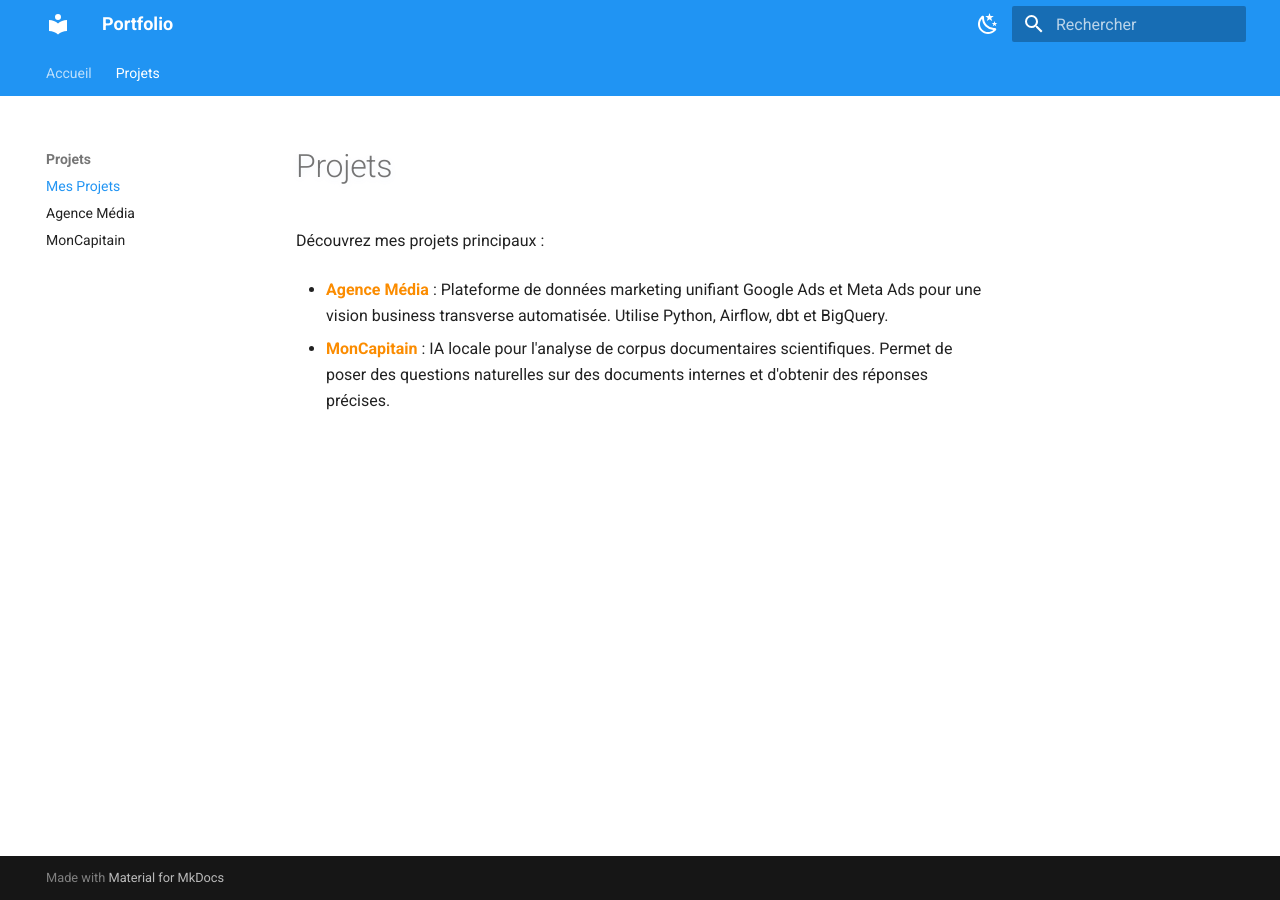
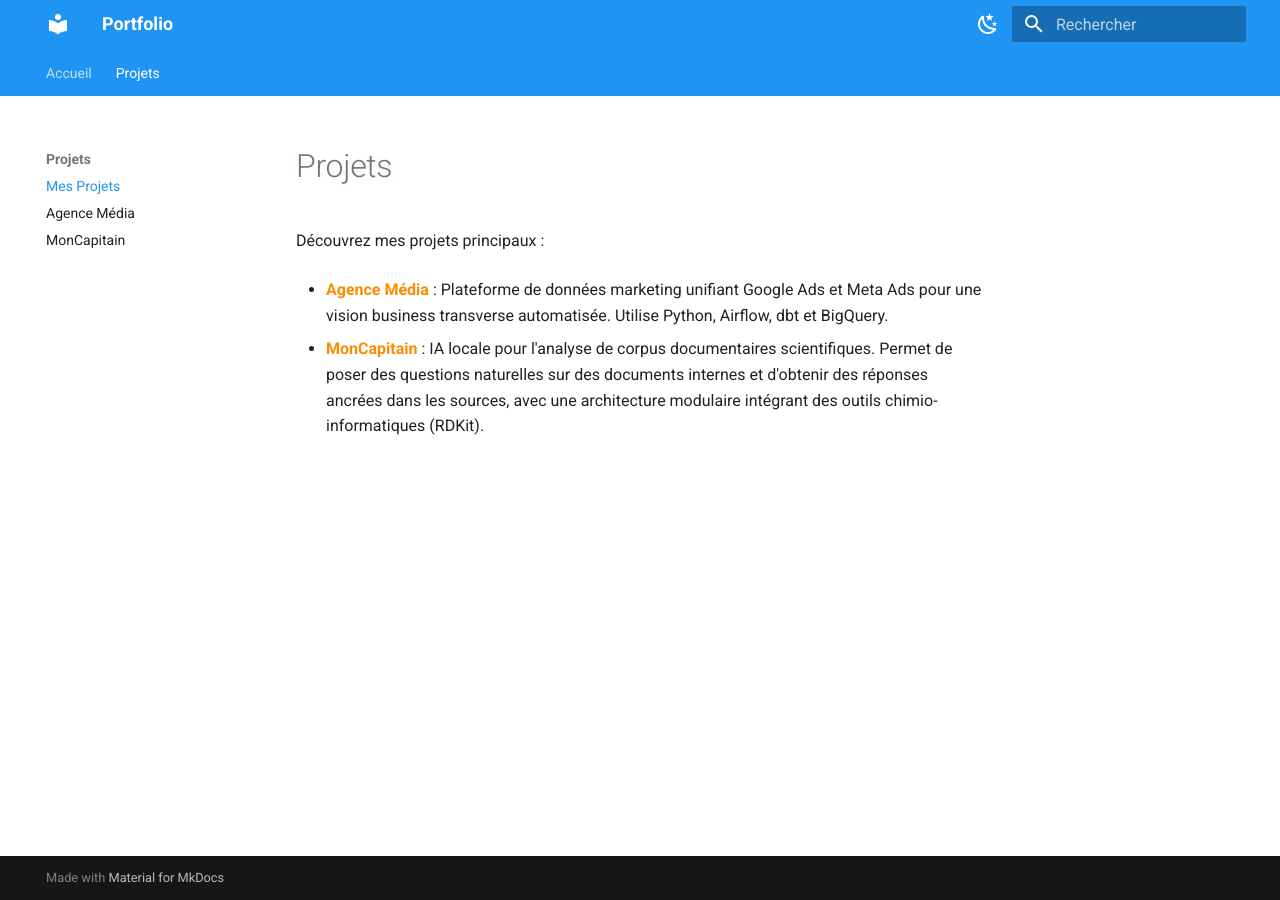
Before and after one commit to y-ikli/portfolio, an MkDocs documentation site: the page built from docs/projets/index.md, in a window 1280 px wide. Built offline with MkDocs 1.6.1 and Material for MkDocs 9.7.7, drawn with Linux system fonts in a browser that asks for light colours.

```diff
--- a/docs/projets/index.md
+++ b/docs/projets/index.md
@@ -4,4 +4,4 @@
 
 - **[Agence Média](agence_media.md)** : Plateforme de données marketing unifiant Google Ads et Meta Ads pour une vision business transverse automatisée. Utilise Python, Airflow, dbt et BigQuery.
 
-- **[MonCapitain](moncapitain.md)** : IA locale pour l'analyse de corpus documentaires scientifiques. Permet de poser des questions naturelles sur des documents internes et d'obtenir des réponses précises.
+- **[MonCapitain](moncapitain.md)** : IA locale pour l'analyse de corpus documentaires scientifiques. Permet de poser des questions naturelles sur des documents internes et d'obtenir des réponses ancrées dans les sources, avec une architecture modulaire intégrant des outils chimio-informatiques (RDKit).
```
